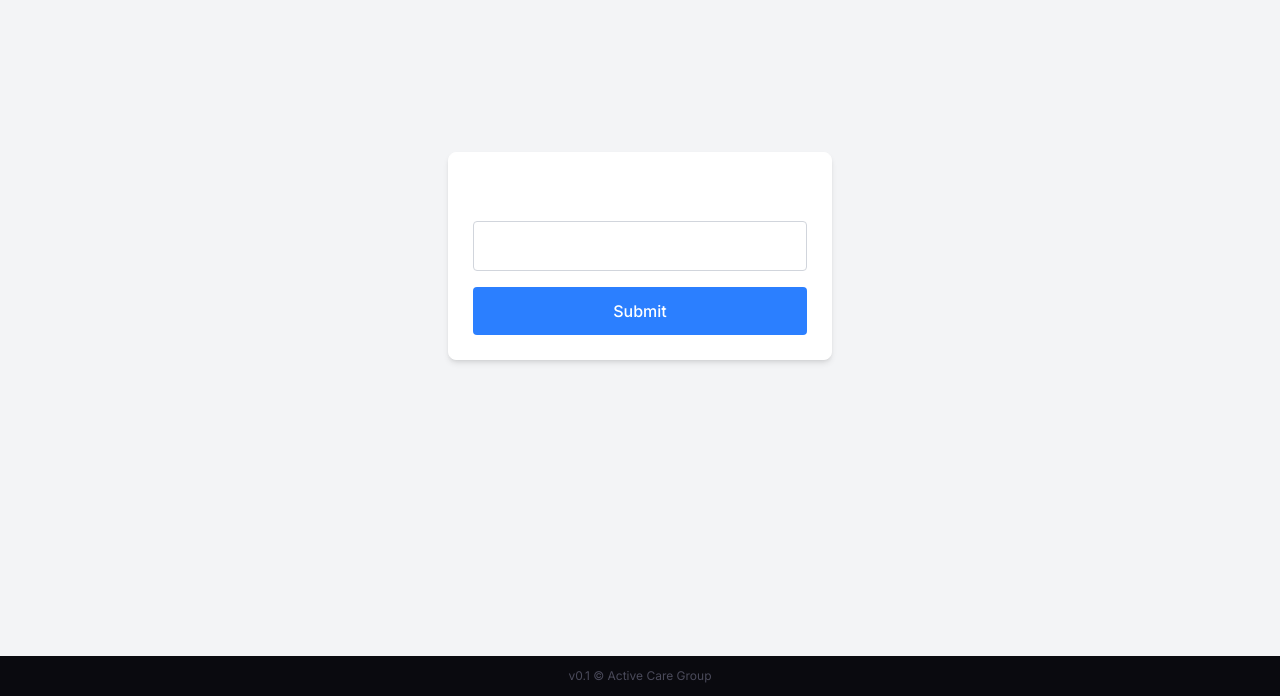
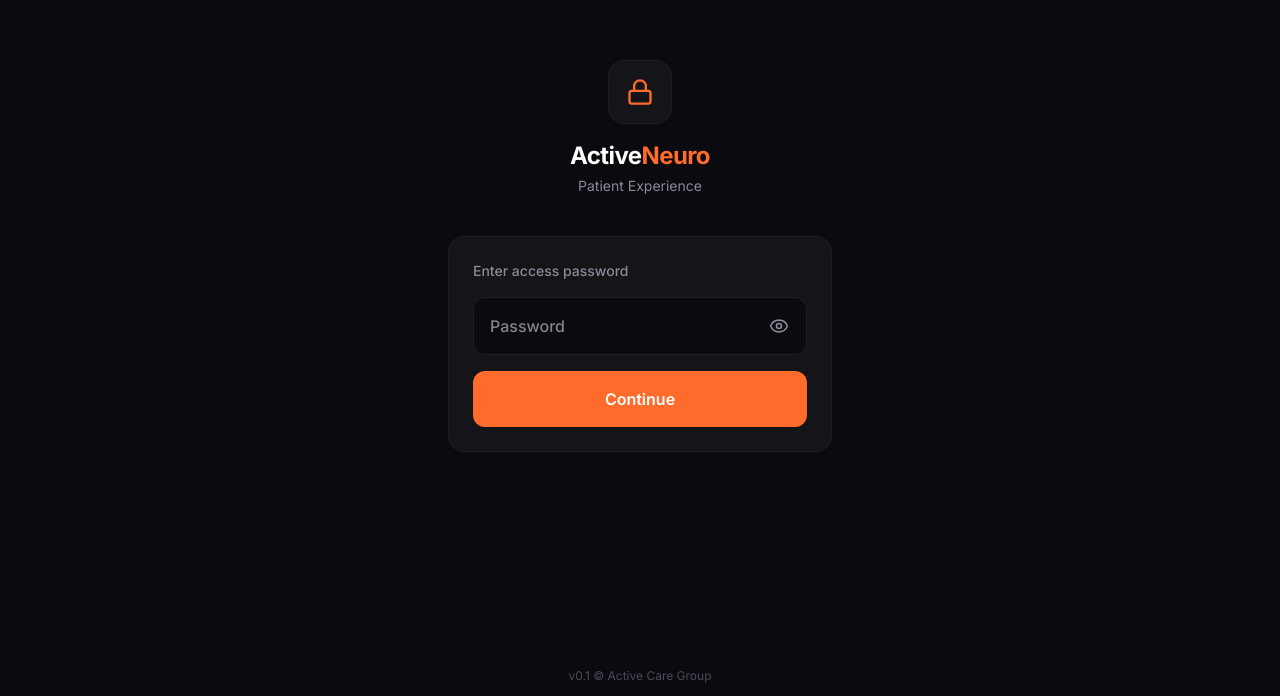
Before and after one commit to activecaregroup-dev/feedback, a Next.js app: page /password in a window 1280 px wide. Shown: the part 144-840 px from the top of the page. Built offline with nearby package versions, Linux system fonts and the light colour scheme.

Commit message:
password page

```diff
--- a/app/password/page.tsx
+++ b/app/password/page.tsx
@@ -2,9 +2,11 @@
 
 import { useState } from 'react';
 import { useRouter } from 'next/navigation';
+import { Eye, EyeOff, Lock } from 'lucide-react';
 
 export default function PasswordPage() {
   const [password, setPassword] = useState('');
+  const [show, setShow] = useState(false);
   const [error, setError] = useState('');
   const router = useRouter();
 
@@ -13,28 +15,77 @@
     if (password === 'ActiveNeuro!887766') {
       router.push('/dashboard');
     } else {
-      setError('Incorrect password');
+      setError('Incorrect password. Please try again.');
     }
   };
 
   return (
-    <div className="flex items-center justify-center min-h-screen bg-gray-100">
-      <form onSubmit={handleSubmit} className="p-6 bg-white border rounded-lg shadow-md w-full max-w-sm">
-        <h1 className="text-xl font-semibold mb-4 text-center">Enter Password</h1>
-        <input
-          type="text"
-          value={password}
-          onChange={(e) => setPassword(e.target.value)}
-          className="border border-gray-300 p-3 mb-4 w-full rounded focus:outline-none focus:ring-2 focus:ring-blue-500"
-          required
-        />
+    <div
+      className="flex min-h-screen flex-col items-center justify-center p-6"
+      style={{ backgroundColor: '#0a0a0f' }}
+    >
+      {/* Logo / wordmark */}
+      <div className="mb-10 text-center">
+        <div
+          className="mx-auto mb-4 flex items-center justify-center rounded-2xl"
+          style={{ width: 64, height: 64, backgroundColor: '#141419', border: '1px solid #1e1e2a' }}
+        >
+          <Lock size={28} style={{ color: '#ff6b2b' }} />
+        </div>
+        <h1 className="text-2xl font-bold tracking-tight" style={{ color: '#fff' }}>
+          Active<span style={{ color: '#ff6b2b' }}>Neuro</span>
+        </h1>
+        <p className="mt-1 text-sm" style={{ color: '#8a8a9a' }}>Patient Experience</p>
+      </div>
+
+      {/* Card */}
+      <form
+        onSubmit={handleSubmit}
+        className="w-full max-w-sm space-y-4 rounded-2xl p-6"
+        style={{ backgroundColor: '#141419', border: '1px solid #1e1e2a' }}
+      >
+        <p className="text-sm font-medium" style={{ color: '#8a8a9a' }}>Enter access password</p>
+
+        {/* Input */}
+        <div className="relative">
+          <input
+            type={show ? 'text' : 'password'}
+            value={password}
+            onChange={(e) => { setPassword(e.target.value); setError(''); }}
+            placeholder="Password"
+            autoComplete="current-password"
+            className="w-full rounded-xl px-4 py-4 pr-12 text-base font-medium outline-none transition-colors"
+            style={{
+              backgroundColor: '#0a0a0f',
+              border: error ? '1px solid #f87171' : '1px solid #1e1e2a',
+              color: '#fff',
+            }}
+            // eslint-disable-next-line jsx-a11y/no-autofocus
+            autoFocus
+            required
+          />
+          <button
+            type="button"
+            onClick={() => setShow((s) => !s)}
+            className="absolute right-3 top-1/2 -translate-y-1/2 rounded-lg p-1.5 transition-opacity hover:opacity-70"
+            style={{ color: '#8a8a9a' }}
+            tabIndex={-1}
+          >
+            {show ? <EyeOff size={20} /> : <Eye size={20} />}
+          </button>
+        </div>
+
+        {error && (
+          <p className="text-sm" style={{ color: '#f87171' }}>{error}</p>
+        )}
+
         <button
           type="submit"
-          className="bg-blue-500 hover:bg-blue-600 text-white p-3 w-full rounded font-medium transition-colors"
+          className="w-full rounded-xl py-4 text-base font-semibold transition-opacity hover:opacity-90 active:opacity-80"
+          style={{ backgroundColor: '#ff6b2b', color: '#fff' }}
         >
-          Submit
+          Continue
         </button>
-        {error && <p className="text-red-500 mt-3 text-center">{error}</p>}
       </form>
     </div>
   );
--- a/middleware.ts
+++ b/middleware.ts
@@ -8,9 +8,11 @@
   const isLoggedIn = !!req.auth;
   const isAuthRoute = req.nextUrl.pathname.startsWith('/login');
   const isApiAuth = req.nextUrl.pathname.startsWith('/api/auth');
+  const isPasswordPage = req.nextUrl.pathname === '/password';
 
   if (isApiAuth) return NextResponse.next();
   if (isAuthRoute) return NextResponse.next();
+  if (isPasswordPage) return NextResponse.next();
   if (!isLoggedIn) {
     return NextResponse.redirect(new URL('/login', req.nextUrl));
   }
```
